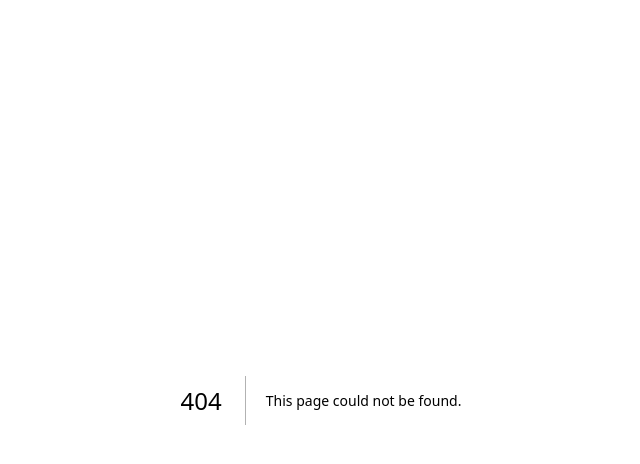
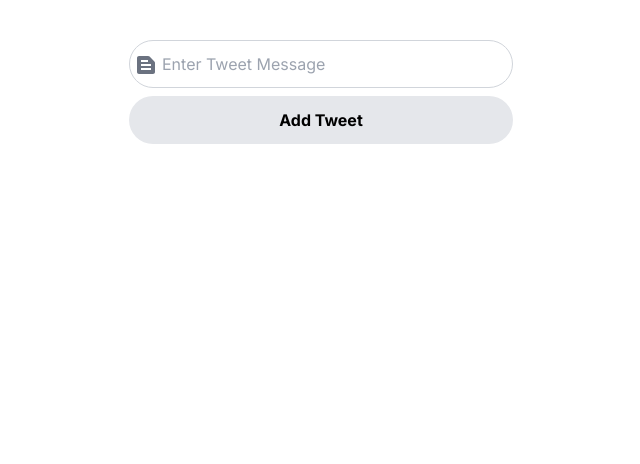
Before and after one commit to jaehee-bae/nextjs14-assignment6, a Next.js app: page /tweets/add in a window 1280 px wide. Before the commit this address had no page. Shown: the top 464 px of the page, without its empty margins (319-959 px from the left). Built offline with nearby package versions, Linux system fonts and the light colour scheme.

Commit message:
feat: Create Tweet 구현

```diff
--- /dev/null
+++ b/app/(home)/actions.ts
@@ -0,0 +1,27 @@
+"use server";
+
+import db from "@/lib/db";
+import { TWEET_NUM_OF_PAGE } from "@/lib/constants";
+import { Prisma } from "@prisma/client";
+
+export async function getTweets(page: number) {
+  const tweets = await db.tweet.findMany({
+    select: {
+      id: true,
+      tweet: true,
+      user: {
+        select: {
+          username: true,
+        }
+      }
+    },
+    skip: (page - 1) * TWEET_NUM_OF_PAGE,
+    take: TWEET_NUM_OF_PAGE,
+    orderBy: {
+      created_at: "desc",
+    },
+  });
+  return tweets;
+}
+
+export type InitialTweets = Prisma.PromiseReturnType<typeof getTweets>;
--- /dev/null
+++ b/app/(home)/page.tsx
@@ -0,0 +1,18 @@
+import TweetList from "@/components/tweet-list";
+import { getTweets } from "./actions";
+import AddTweet from "@/components/add-tweet";
+import AddCircleIcon from '@mui/icons-material/AddCircle';
+import Link from "next/link";
+
+export default async function Home() {
+  const initialTweets = await getTweets(1);
+  return (
+    <div className="flex flex-col p-10 items-center gap-2">
+      <Link href="/tweets/add">
+        <AddCircleIcon className="size-14"></AddCircleIcon>
+      </Link>
+      {/* <AddTweet></AddTweet> */}
+      <TweetList initialTweets={initialTweets}></TweetList>
+    </div>
+  );
+}
--- /dev/null
+++ b/app/tweets/add/action.ts
@@ -0,0 +1,38 @@
+"use server";
+
+import db from "@/lib/db";
+import getSession from "@/lib/session";
+import { redirect } from "next/navigation";
+import z from "zod";
+
+const formSchema = z.object({
+  tweet: z.string().trim().min(1).max(200),
+})
+
+export async function createTweet(_: any, formData: FormData) {
+  const data = {
+    tweet: formData.get("tweet"),
+  };
+  const result = await formSchema.spa(data);
+  if (!result.success) {
+    return result.error.flatten();
+  } else {
+    const session = await getSession();
+    if (session.id) {
+      const tweet = await db.tweet.create({
+        data: {
+          tweet: result.data.tweet,
+          user: {
+            connect: {
+              id: session.id,
+            },
+          },
+        },
+        select: {
+          id: true,
+        },
+      });
+      redirect('/');
+    }
+  }
+}
--- /dev/null
+++ b/app/tweets/add/page.tsx
@@ -0,0 +1,7 @@
+import AddTweet from "@/components/add-tweet";
+
+export default function AddTweets() {
+  return (
+    <AddTweet></AddTweet>
+  );
+}
--- /dev/null
+++ b/components/add-tweet.tsx
@@ -0,0 +1,27 @@
+"use client";
+
+import { createTweet } from "@/app/tweets/add/action";
+import Input from "@/components/input";
+import TextSnippetIcon from '@mui/icons-material/TextSnippet';
+import { useFormState } from "react-dom";
+import Button from "./button";
+
+
+export default function AddTweet() {
+  const [state, action] = useFormState(createTweet, null);
+  return (
+    <div className="flex flex-col justify-center items-center p-10">
+      <form action={action} className="flex flex-col gap-2 pb-10">
+        <Input
+          name="tweet"
+          type="text"
+          icon={TextSnippetIcon}
+          placeholder="Enter Tweet Message"
+          errors={state?.fieldErrors.tweet}
+          required
+        />
+        <Button text="Add Tweet"></Button>
+      </form>
+    </div>
+  );
+}
```
